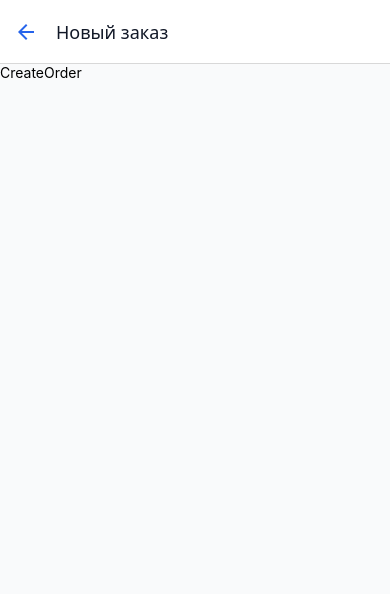
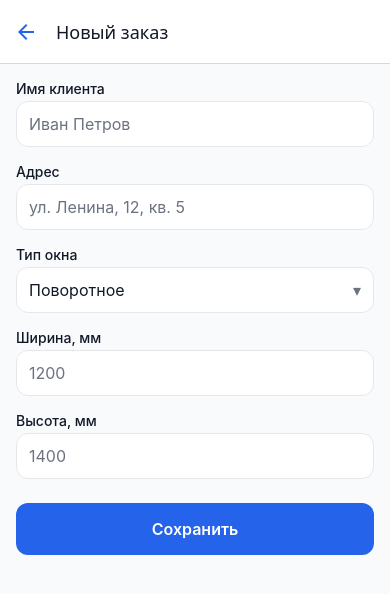
Before and after one commit to RedVVest/test-task-cowal, a React Native app: screen /CreateOrder in a window 390 px wide. Shown: the top 594 px of the page. Built offline with nearby package versions, Linux system fonts and the light colour scheme.

Commit message:
feat(create): add order form with validation

```diff
--- a/src/screens/CreateOrderScreen.tsx
+++ b/src/screens/CreateOrderScreen.tsx
@@ -1,11 +1,130 @@
-import React from 'react';
-import { Text, View } from 'react-native';
+import React, { useState } from 'react';
+import {
+  KeyboardAvoidingView,
+  Platform,
+  Pressable,
+  ScrollView,
+  StyleSheet,
+  Text,
+} from 'react-native';
 import { RootStackScreenProps } from '../navigation/RootNavigator';
+import { useOrders } from '../context/OrdersContext';
+import FormField from '../components/FormField';
+import SelectField from '../components/SelectField';
+import { WINDOW_TYPE_OPTIONS } from '../utils/windowType';
+import { OrderFormErrors, OrderFormValues, validateOrderForm } from '../utils/validation';
+import { colors, radius, spacing } from '../theme';
 
-export default function CreateOrderScreen(_props: RootStackScreenProps<'CreateOrder'>) {
+const INITIAL_VALUES: OrderFormValues = {
+  customerName: '',
+  address: '',
+  windowType: 'turn',
+  width: '',
+  height: '',
+};
+
+export default function CreateOrderScreen({ navigation }: RootStackScreenProps<'CreateOrder'>) {
+  const { addOrder } = useOrders();
+  const [values, setValues] = useState<OrderFormValues>(INITIAL_VALUES);
+  const [errors, setErrors] = useState<OrderFormErrors>({});
+
+  const setField = <K extends keyof OrderFormValues>(key: K, value: OrderFormValues[K]) => {
+    setValues((prev) => ({ ...prev, [key]: value }));
+    setErrors((prev) => (prev[key] ? { ...prev, [key]: undefined } : prev));
+  };
+
+  const handleSave = () => {
+    const result = validateOrderForm(values);
+    if (!result.parsed) {
+      setErrors(result.errors);
+      return;
+    }
+    addOrder({
+      customerName: values.customerName.trim(),
+      address: values.address.trim(),
+      windowType: values.windowType,
+      width: result.parsed.width,
+      height: result.parsed.height,
+    });
+    navigation.goBack();
+  };
+
   return (
-    <View>
-      <Text>CreateOrder</Text>
-    </View>
+    <KeyboardAvoidingView
+      style={styles.flex}
+      behavior={Platform.OS === 'ios' ? 'padding' : undefined}
+      keyboardVerticalOffset={Platform.OS === 'ios' ? 96 : 0}
+    >
+      <ScrollView contentContainerStyle={styles.container} keyboardShouldPersistTaps="handled">
+        <FormField
+          label="Имя клиента"
+          value={values.customerName}
+          onChangeText={(text) => setField('customerName', text)}
+          placeholder="Иван Петров"
+          error={errors.customerName}
+        />
+        <FormField
+          label="Адрес"
+          value={values.address}
+          onChangeText={(text) => setField('address', text)}
+          placeholder="ул. Ленина, 12, кв. 5"
+          error={errors.address}
+        />
+        <SelectField
+          label="Тип окна"
+          value={values.windowType}
+          options={WINDOW_TYPE_OPTIONS}
+          onChange={(value) => setField('windowType', value)}
+        />
+        <FormField
+          label="Ширина, мм"
+          value={values.width}
+          onChangeText={(text) => setField('width', text)}
+          placeholder="1200"
+          keyboardType="numeric"
+          error={errors.width}
+        />
+        <FormField
+          label="Высота, мм"
+          value={values.height}
+          onChangeText={(text) => setField('height', text)}
+          placeholder="1400"
+          keyboardType="numeric"
+          error={errors.height}
+        />
+
+        <Pressable
+          onPress={handleSave}
+          style={({ pressed }) => [styles.button, pressed && styles.buttonPressed]}
+        >
+          <Text style={styles.buttonText}>Сохранить</Text>
+        </Pressable>
+      </ScrollView>
+    </KeyboardAvoidingView>
   );
 }
+
+const styles = StyleSheet.create({
+  flex: {
+    flex: 1,
+  },
+  container: {
+    padding: spacing.lg,
+    gap: spacing.lg,
+  },
+  button: {
+    marginTop: spacing.sm,
+    backgroundColor: colors.primary,
+    borderRadius: radius,
+    paddingVertical: spacing.lg,
+    alignItems: 'center',
+  },
+  buttonPressed: {
+    opacity: 0.8,
+  },
+  buttonText: {
+    color: colors.white,
+    fontSize: 16,
+    fontWeight: '600',
+  },
+});
```
